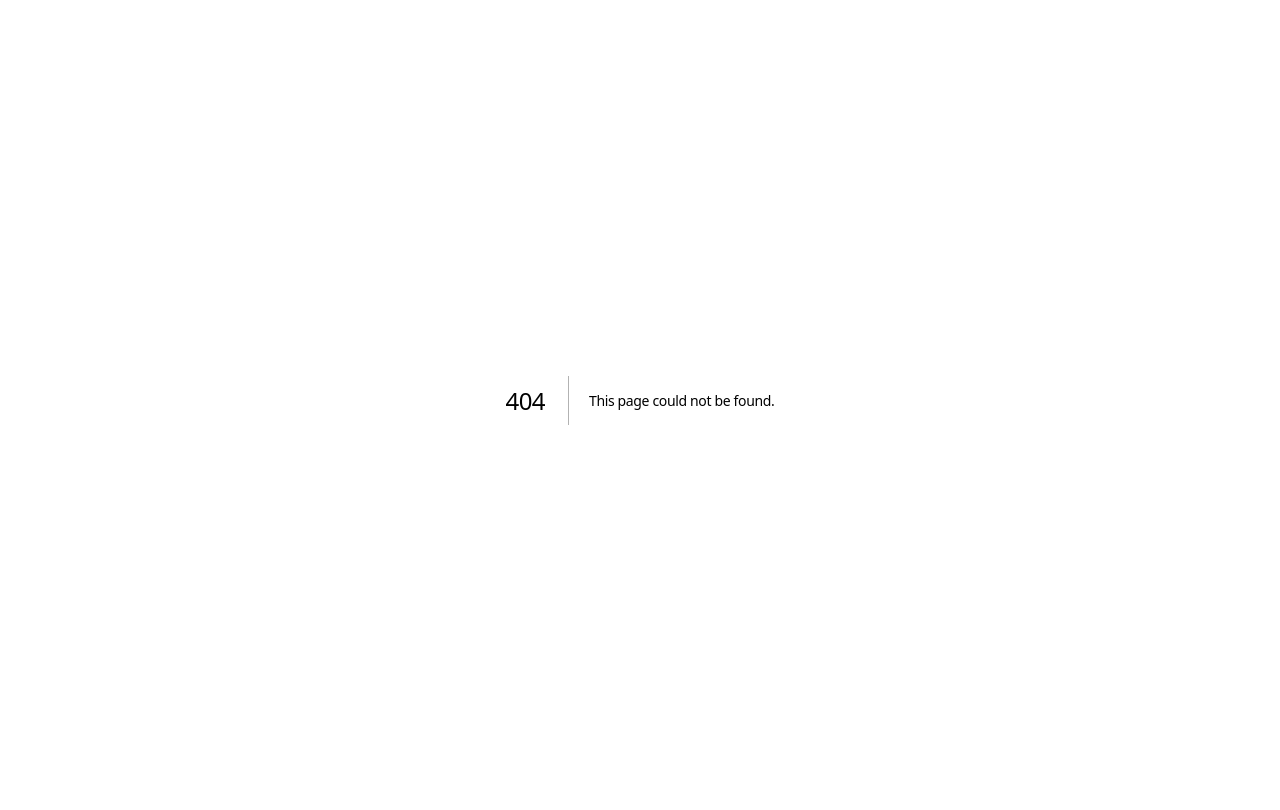
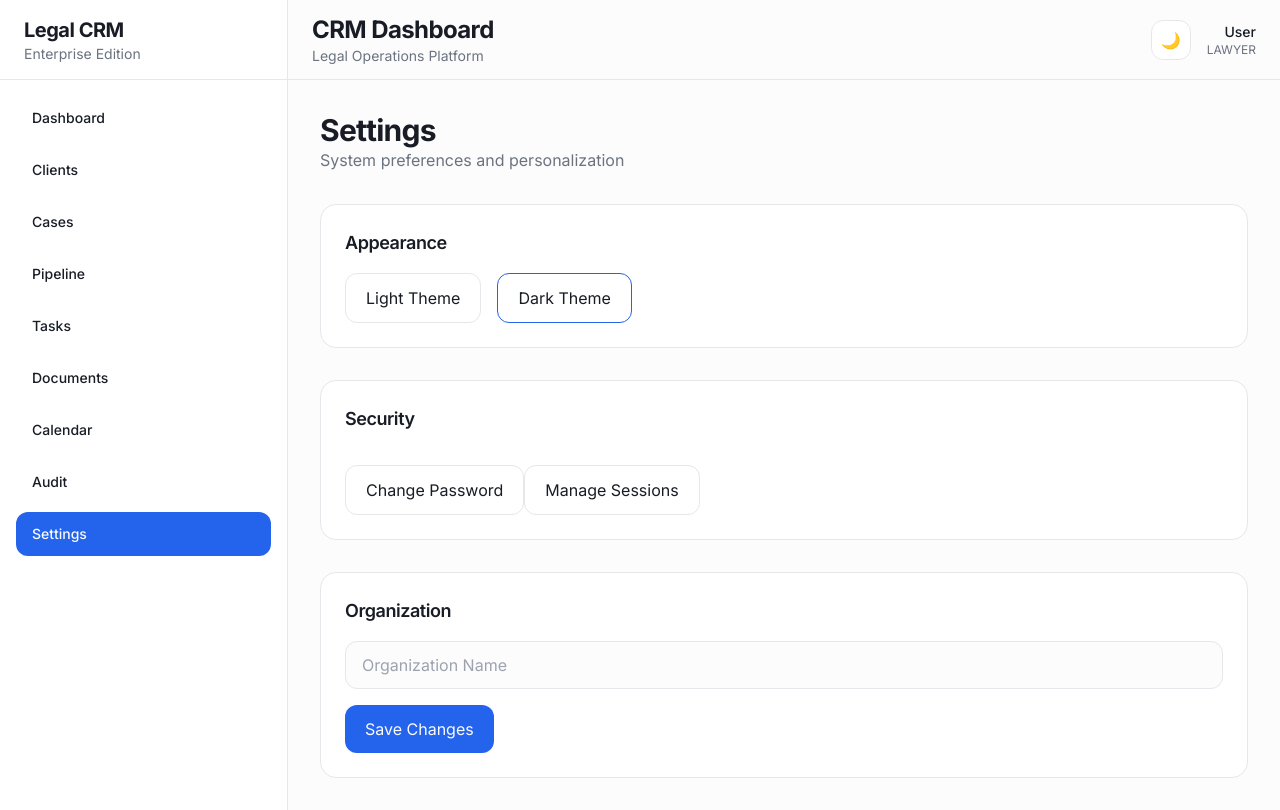
Before and after one commit to RIZVAN321-DIL/SaaS-PROJECT, a Next.js app in the folder frontend/: page /settings in a window 1280 px wide. Before the commit this address had no page. Built offline with nearby package versions, Linux system fonts and the light colour scheme.

Commit message:
Create page.tsx

```diff
--- /dev/null
+++ b/frontend/src/app/settings/page.tsx
@@ -0,0 +1,207 @@
+'use client';
+
+import { useEffect, useState } from 'react';
+
+import { AppShell } from '@/components/layout/app-shell';
+
+export default function SettingsPage() {
+  const [theme, setTheme] =
+    useState<'light' | 'dark'>(
+      'dark',
+    );
+
+  useEffect(() => {
+    const savedTheme =
+      localStorage.getItem(
+        'theme',
+      ) as
+        | 'light'
+        | 'dark'
+        | null;
+
+    if (savedTheme) {
+      setTheme(savedTheme);
+    }
+  }, []);
+
+  function changeTheme(
+    value: 'light' | 'dark',
+  ) {
+    setTheme(value);
+
+    localStorage.setItem(
+      'theme',
+      value,
+    );
+
+    if (value === 'dark') {
+      document.documentElement.classList.add(
+        'dark',
+      );
+    } else {
+      document.documentElement.classList.remove(
+        'dark',
+      );
+    }
+  }
+
+  return (
+    <AppShell>
+      <div className="space-y-8">
+        <div>
+          <h1 className="text-3xl font-bold">
+            Settings
+          </h1>
+
+          <p className="text-muted-foreground">
+            System preferences and
+            personalization
+          </p>
+        </div>
+
+        <div
+          className="
+            rounded-2xl
+            border
+            border-border
+            bg-card
+            p-6
+          "
+        >
+          <h2 className="mb-4 text-lg font-semibold">
+            Appearance
+          </h2>
+
+          <div className="flex gap-4">
+            <button
+              onClick={() =>
+                changeTheme(
+                  'light',
+                )
+              }
+              className={`
+                rounded-xl
+                border
+                px-5
+                py-3
+                transition
+                ${
+                  theme ===
+                  'light'
+                    ? 'border-primary'
+                    : 'border-border'
+                }
+              `}
+            >
+              Light Theme
+            </button>
+
+            <button
+              onClick={() =>
+                changeTheme(
+                  'dark',
+                )
+              }
+              className={`
+                rounded-xl
+                border
+                px-5
+                py-3
+                transition
+                ${
+                  theme ===
+                  'dark'
+                    ? 'border-primary'
+                    : 'border-border'
+                }
+              `}
+            >
+              Dark Theme
+            </button>
+          </div>
+        </div>
+
+        <div
+          className="
+            rounded-2xl
+            border
+            border-border
+            bg-card
+            p-6
+          "
+        >
+          <h2 className="mb-4 text-lg font-semibold">
+            Security
+          </h2>
+
+          <div className="space-y-4">
+            <button
+              className="
+                rounded-xl
+                border
+                border-border
+                px-5
+                py-3
+              "
+            >
+              Change Password
+            </button>
+
+            <button
+              className="
+                rounded-xl
+                border
+                border-border
+                px-5
+                py-3
+              "
+            >
+              Manage Sessions
+            </button>
+          </div>
+        </div>
+
+        <div
+          className="
+            rounded-2xl
+            border
+            border-border
+            bg-card
+            p-6
+          "
+        >
+          <h2 className="mb-4 text-lg font-semibold">
+            Organization
+          </h2>
+
+          <div className="space-y-4">
+            <input
+              placeholder="Organization Name"
+              className="
+                h-12
+                w-full
+                rounded-xl
+                border
+                border-border
+                bg-background
+                px-4
+              "
+            />
+
+            <button
+              className="
+                rounded-xl
+                bg-primary
+                px-5
+                py-3
+                text-primary-foreground
+              "
+            >
+              Save Changes
+            </button>
+          </div>
+        </div>
+      </div>
+    </AppShell>
+  );
+}
```
